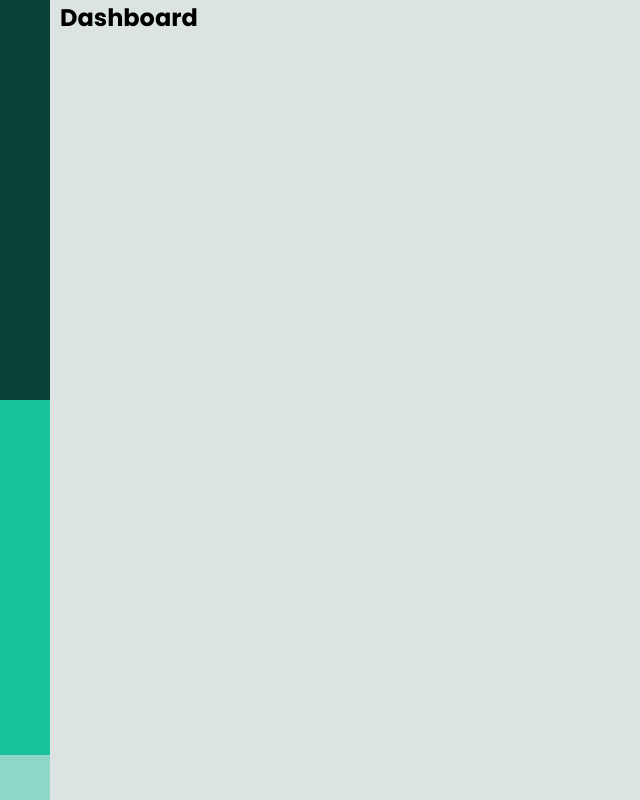
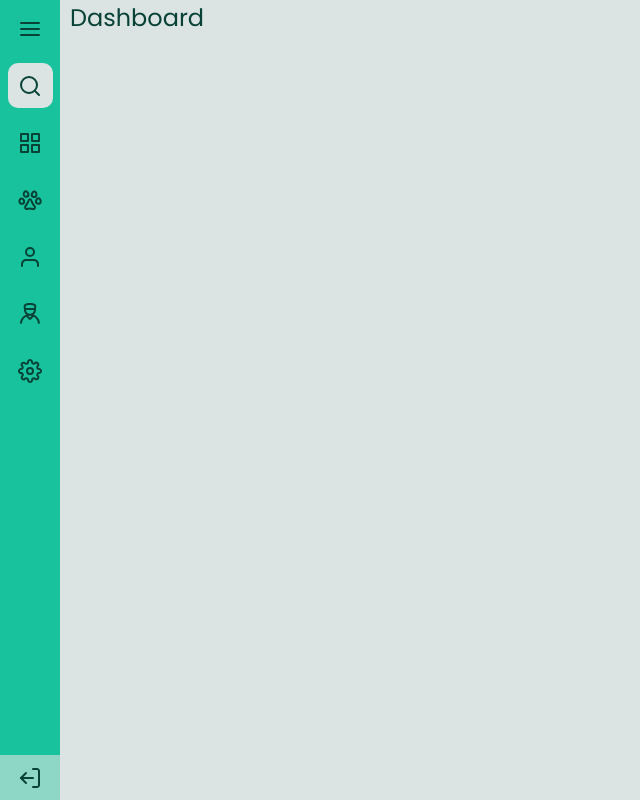
Before and after one commit to Eliax69/sidebar-rocketseat, a plain HTML site: page index.html in a window 1280 px wide. Shown: the whole page, without its empty margins (0-640 px from the left). Drawn offline with Linux system fonts and the light colour scheme.

Commit message:
adição dos ícones e estilos

```diff
--- a/index.html
+++ b/index.html
@@ -10,15 +10,31 @@
 <body>
     <header class="header">
         <div class="nav-div">
-            <div class="nav-icons"></div>
-            <div class="nav-icons"></div>
-            <div class="nav-icons"></div>
-            <div class="nav-icons"></div>
-            <div class="nav-icons"></div>
-            <div class="nav-icons"></div>
-            <div class="nav-icons"></div>
+            <div class="nav-icons menu">
+                <img src="images/menu.svg">
+            </div>
+            <div class="nav-icons">
+                <img src="images/search.svg">
+            </div>
+            <div class="nav-icons">
+                <img src="images/grid.svg">
+            </div>
+            <div class="nav-icons">
+                <img src="images/pet.svg">
+            </div>
+            <div class="nav-icons">
+                <img src="images/user.svg">
+            </div>
+            <div class="nav-icons">
+                <img src="images/vet.svg">
+            </div>
+            <div class="nav-icons">
+                <img src="images/settings.svg">
+            </div>
         </div>
-        <div class="nav-footer"></div>
+        <div class="nav-footer">
+            <img src="images/log-out.svg">
+        </div>
     </header>
     <div class="dashboard">
         <h2>Dashboard</h2>
--- a/style.scss
+++ b/style.scss
@@ -27,6 +27,12 @@ body
     .dashboard
     {
         margin-left: 10px;
+
+        h2
+        {
+            font-weight: 400;
+            color: var(--text-color);
+        }
     }
 }
 
@@ -36,21 +42,44 @@ body
     flex-direction: column;
     align-items: center;
     justify-content: space-between;
-    width: 50px;
+    width: 60px;
     min-height: 100vh;
     background-color: var(--green);
 
     .nav-div
     {
+        display: flex;
+        flex-direction: column;
+        align-items: center;
+        justify-content: space-around;
         width: 100%;
         height: 400px;
-        background-color: var(--text-color);
+
+        .nav-icons
+        {
+            display: flex;
+            align-items: center;
+            justify-content: center;
+            width: 45px;
+            height: 45px;
+            cursor: pointer;
+
+            &:nth-child(2)
+            {
+                background-color: var(--light-grey);
+                border-radius: 10px;
+            }
+        }
     }
 
     .nav-footer
     {
+        display: flex;
+        align-items: center;
+        justify-content: center;
         width: 100%;
         height: 45px;
+        cursor: pointer;
         background-color: var(--light-green);
     }
 }
```
Also changed, not shown: css/style.css.
